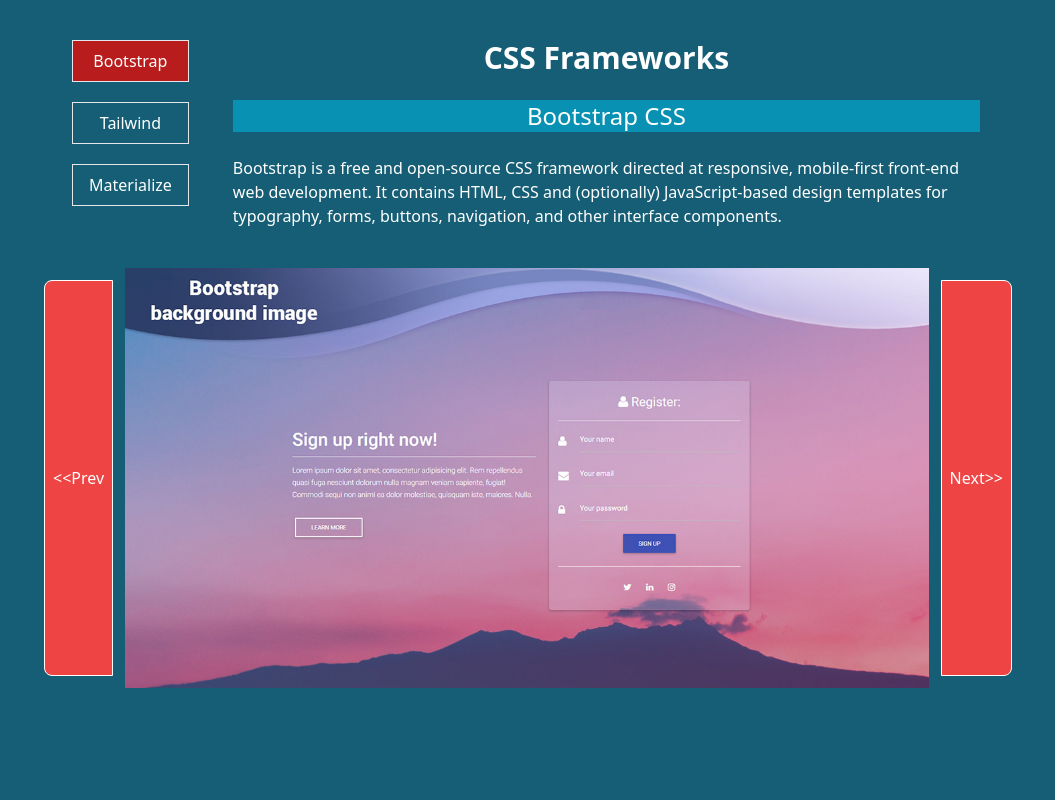
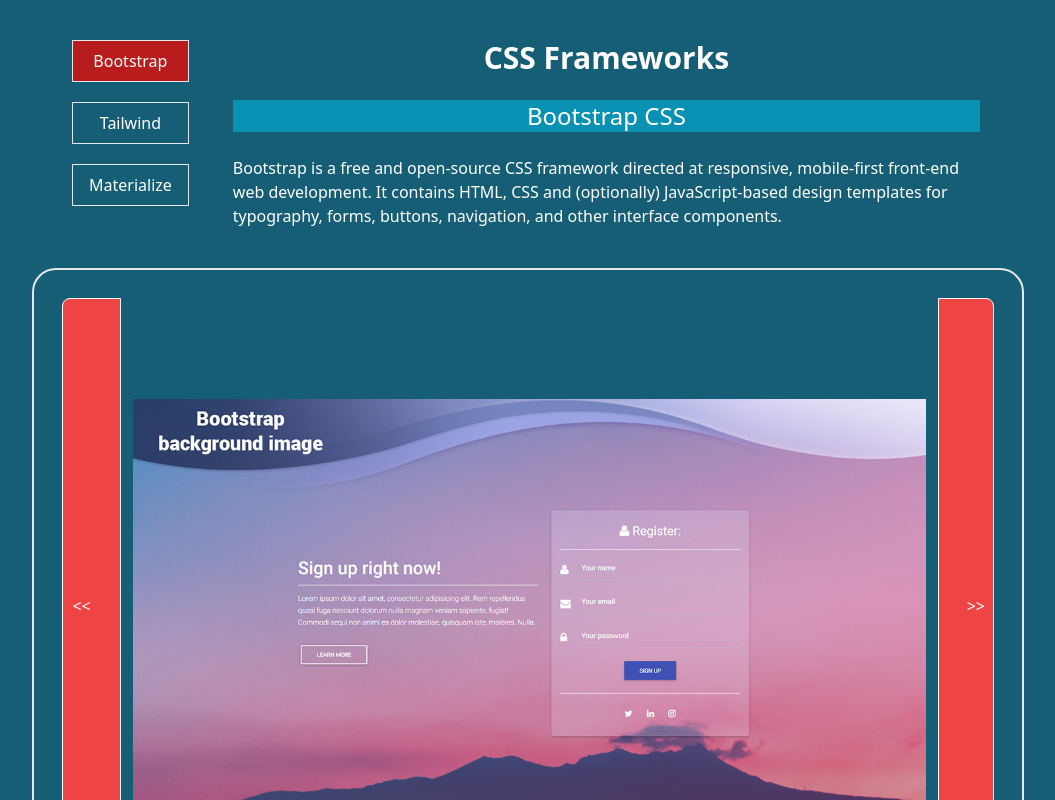
Before and after one commit to Kotvizkiy/hw2, an Angular app: page / in a window 1280 px wide. Shown: the top 800 px of the page, without its empty margins (112-1167 px from the left). Built offline with nearby package versions, Linux system fonts and the light colour scheme.

Commit message:
working version

```diff
--- a/src/app/images/images.component.html
+++ b/src/app/images/images.component.html
@@ -1,11 +1,16 @@
-<div class="container max-w-[992px] mx-auto flex justify-around">
-    <button
-        (click)="prevHandle($event)"
-        class="border-solid px-2 m-3 py-1 border border-white rounded-l-lg bg-red-500  hover:bg-red-600">&#60;&#60;Prev</button>
-    <div>
-        <img class="w-100%" border-solid border-white [src]="currentScr" alt={{currentAlt}}>
-    </div>
-    <button
-        (click)="nextHandle($event)"
-        class="border-solid px-2 m-3 py-1 border border-white rounded-r-lg bg-red-500  hover:bg-red-600">Next&#62;&#62;</button>
+<div tabindex="0" #imgContainer class="container border-2 p-4  rounded-3xl
+    mb-5 max-w-[992px] mx-auto flex justify-around bg-opacity-30"
+     (keyup.n)="nextHandle($event)" (focus)="imgFocusShow()" (blur)="imgBlurShow()" (keyup.p)="prevHandle($event)" (keyup.N)="nextHandle($event)"  >
+    <button (click)="prevHandle($event)" (focus)="imgFocusShow()"(blur)="imgBlurShow()"
+        class="w-20 border-solid px-2 m-3 py-1 border border-white rounded-l-lg bg-red-500  hover:bg-red-600">
+        &#60;&#60;<span #prevkey class="border p-1 rounded-sm invisible">p</span>
+    </button>
+        <div class="flex grow items-center justify-center col" style="height: 50vw; position:relative">
+            <img class="min-w-full " border-solid border-white [src]="currentScr" alt={{currentAlt}}
+            (click)="imgClicked($event)">
+        </div>
+    <button (click)="nextHandle($event)" (focus)="imgFocusShow()" (blur)="imgBlurShow()"
+        class="border-solid px-2 m-3 py-1 border border-white rounded-r-lg bg-red-500  hover:bg-red-600">
+        <span  #nextkey class="border p-1 rounded-sm invisible">n</span>&#62;&#62;
+    </button>
 </div>
--- a/src/app/images/images.component.ts
+++ b/src/app/images/images.component.ts
@@ -1,4 +1,4 @@
-import { Component, OnInit } from '@angular/core';
+import { Component, OnInit, ViewChild, ElementRef} from '@angular/core';
 
 @Component({
   selector: 'app-images',
@@ -6,14 +6,31 @@ import { Component, OnInit } from '@angular/core';
 })
 export class ImagesComponent implements OnInit {
 
-  constructor() { }
+  @ViewChild('imgContainer')
+  imgContainer!: ElementRef
+  ngAfterViewInit() {
+  }
+
+  @ViewChild('prevkey')
+  prev!: ElementRef
+
+  @ViewChild('nextkey')
+  next!: ElementRef
+
+  constructor() {
+   }
 
   private pointer: number = 0;
 
+  imgfocus:boolean = false;
+
   imgSrc = [
     {src:'./assets/bootstrap.jpg', alt: 'bootstrap'},
-    {src:'./assets/materialize.png', alt: 'materialize'},
+    {src:'./assets/responsive.png', alt: 'materialize'},
     {src:'./assets/tailwind.png', alt: 'tailwind'},
+    {src:'../../assets/bootstrap.jpg', alt: 'bootstrap'},
+    {src:'../../assets/responsive.png', alt: 'materialize'},
+    {src:'../../assets/tailwind.png', alt: 'tailwind'},
   ]
 
   currentScr = './assets/bootstrap.jpg';
@@ -25,12 +42,34 @@ export class ImagesComponent implements OnInit {
     this.currentAlt = this.imgSrc[this.pointer].alt;
   }
 
+  imgFocusShow(){
+    if (this.imgfocus) return;
+    (this.imgContainer.nativeElement as HTMLElement).classList.add('bg-black');
+    (this.prev.nativeElement as HTMLElement).classList.remove('invisible');
+    (this.next.nativeElement as HTMLElement).classList.remove('invisible');
+    this.imgfocus = true;
+  }
+
+  imgBlurShow(){
+      if (this.imgfocus)
+      (this.imgContainer.nativeElement as HTMLElement).classList.remove('bg-black');
+      (this.prev.nativeElement as HTMLElement).classList.add('invisible');
+      (this.next.nativeElement as HTMLElement).classList.add('invisible');
+        this.imgfocus = false;
+   }
+
+  imgClicked(e:MouseEvent){
+    if (this.imgfocus) this.nextHandle(e);
+  }
+
   prevHandle(e:any) {
+    if (!this.imgfocus) return
     this.pointer = (this.pointer <= 0) ? this.imgSrc.length - 1 : this.pointer - 1;
     this.initImg();
   }
 
   nextHandle(e:any) {
+    if (!this.imgfocus) return
     this.pointer = (this.pointer < this.imgSrc.length - 1)  ? this.pointer + 1 : 0;
     this.initImg();
   }
--- a/src/app/tailwind/tailwind.component.ts
+++ b/src/app/tailwind/tailwind.component.ts
@@ -9,7 +9,6 @@ export class TailwindComponent implements OnInit {
   constructor() { }
 
   ngOnInit(): void {
-    console.log('tailwind')
   }
 
 }
```
Also changed, not shown: src/assets/responsive.png (added).
